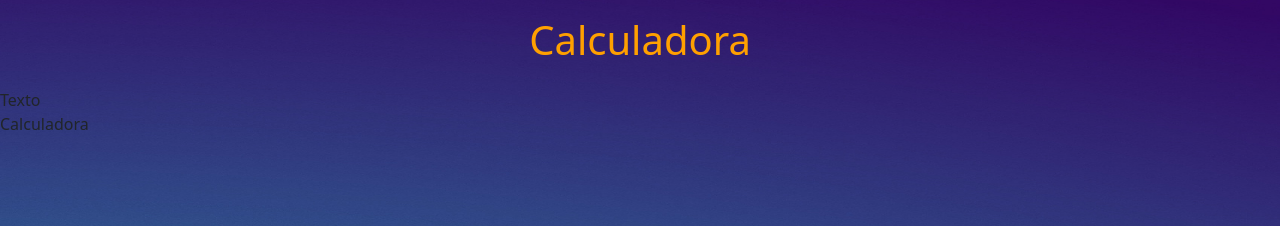
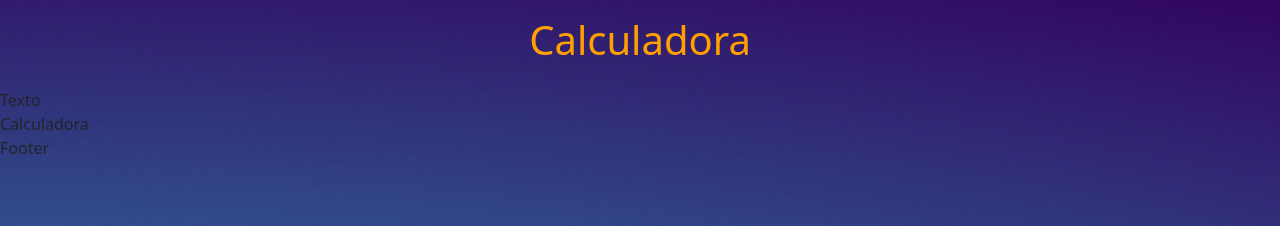
Before and after one commit to Velasco-Cristian/Calculadora, a React (Vite) app: page / in a window 1280 px wide. Shown: the top 226 px of the page. Built offline with nearby package versions, Linux system fonts and the light colour scheme.

Commit message:
First commit

```diff
--- a/src/App.jsx
+++ b/src/App.jsx
@@ -10,6 +10,7 @@ function App() {
         <section>Texto</section>
         <section>Calculadora</section>
       </article>
+      <div>Footer</div>
     </div>
   );
 }
```
